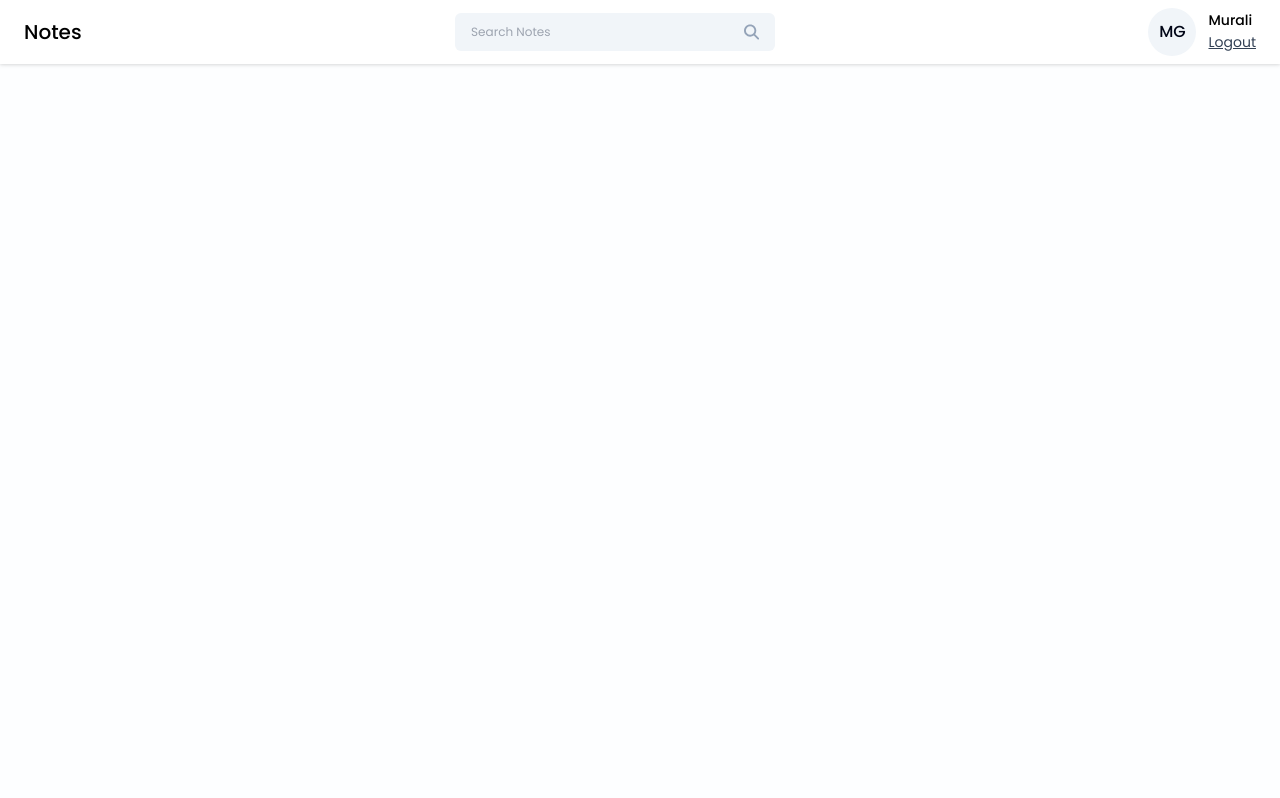
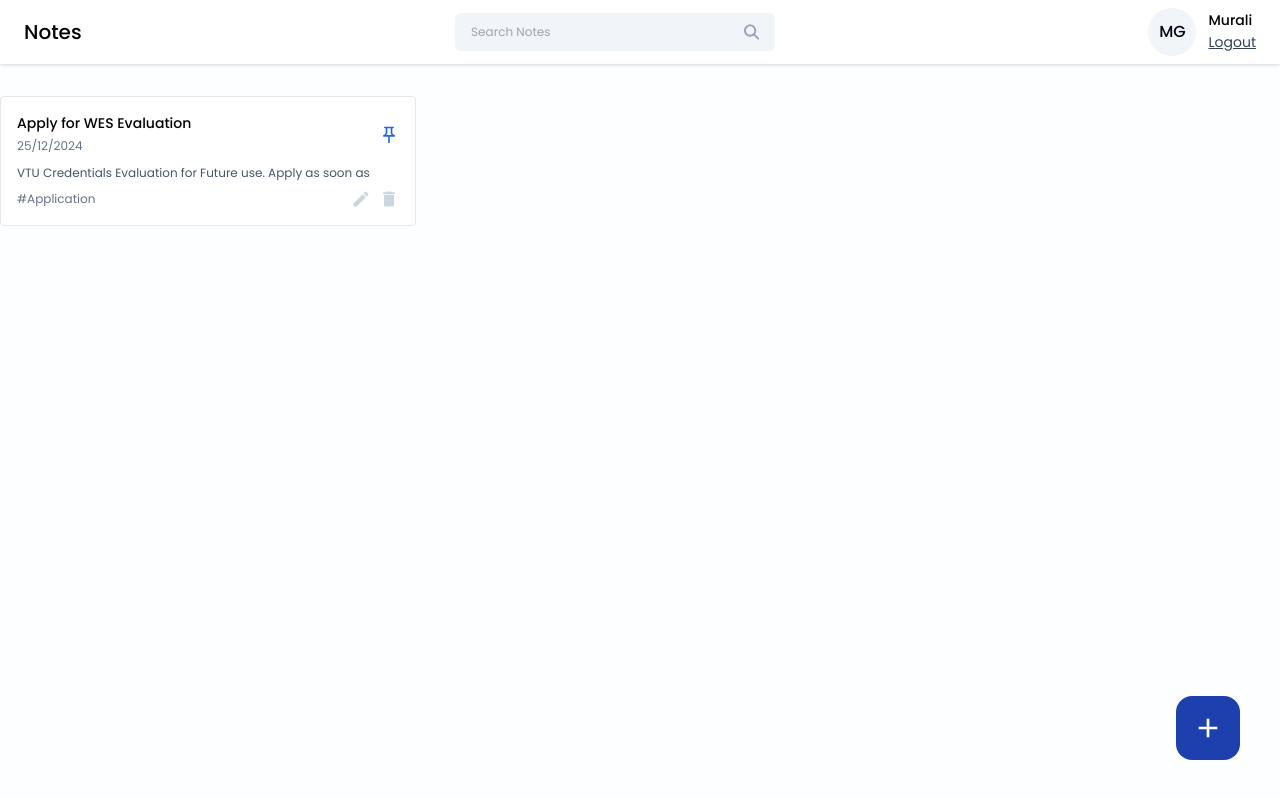
Before and after one commit to murali-ganta/notes-app, a React app in the folder frontend/notes-app/: page /dashboard in a window 1280 px wide. Built offline with nearby package versions, Linux system fonts and the light colour scheme; the HTML template or start-up script is replaced by a standard one.

Commit message:
added NoteCard UI and Add Note Btn UI

```diff
--- /dev/null
+++ b/frontend/notes-app/src/components/Cards/NoteCard.jsx
@@ -0,0 +1,47 @@
+/* eslint-disable react/prop-types */
+/* eslint-disable no-unused-vars */
+import React from 'react'
+import { MdOutlinePushPin } from 'react-icons/md';
+import { MdCreate, MdDelete } from 'react-icons/md';
+
+const Note = ({
+    title,
+    date,
+    content,
+    tags,
+    isPinned,
+    onEdit,
+    onDelete,
+    onPinNote
+}) => {
+  return (
+    // Note Card
+    <div className='border rounded p-4 bg-white hover:shadow-xl transition-all ease-in-out'>
+        {/* Note title, date and Pin */}
+        <div className='flex items-center justify-between'>
+          <div>
+              <h6 className="text-sm font-medium">{title}</h6>
+              <span className="text-xs text-slate-500">{date}</span>
+          </div>
+
+          <MdOutlinePushPin className={`icon-btn ${isPinned ? 'text-blue-600': 'text-slate-300'}`} onClick={onPinNote} />
+        </div>
+
+        {/* Note Content */}
+        <p className="text-xs text-slate-600 mt-2">{content?.slice(0,60)}</p>
+
+        {/* Note tags and icons (i.e., edit and delete) */}
+        <div className='flex items-center justify-between mt-2'>
+          <div className="text-xs text-slate-500">{tags}</div>
+
+          <div className="flex items-center gap-2">
+            <MdCreate className='icon-btn hover:text-green-600' onClick={onEdit} />
+            <MdDelete className='icon-btn hover:text-red-500' onClick={onDelete} />
+          </div>
+        </div>
+
+    </div>
+  )
+}
+
+export default Note
--- a/frontend/notes-app/src/index.css
+++ b/frontend/notes-app/src/index.css
@@ -24,4 +24,8 @@
   .btn-primary {
     @apply w-full text-sm bg-blue-700 text-white p-2 rounded my-1 hover:bg-blue-600;
   }
+
+  .icon-btn {
+    @apply text-xl text-slate-300 cursor-pointer hover:text-blue-600;
+  }
 }
--- a/frontend/notes-app/src/pages/Home/Home.jsx
+++ b/frontend/notes-app/src/pages/Home/Home.jsx
@@ -1,11 +1,35 @@
 /* eslint-disable no-unused-vars */
 import React from 'react';
 import Navbar from '../../components/Navbar/Navbar';
+import NoteCard from '../../components/Cards/NoteCard';
+import { MdAdd } from 'react-icons/md';
 
 const Home = () => {
     return (
         <>
             <Navbar />
+
+            <div className='container mx-auto'>
+                <div className='grid grid-cols-3 gap-4 mt-8'>
+                    {/* Note Card Component */}
+                    <NoteCard
+                        title="Apply for WES Evaluation"
+                        date="25/12/2024"
+                        content="VTU Credentials Evaluation for Future use. Apply as soon as possible"
+                        tags='#Application'
+                        isPinned={true}
+                        onEdit={()=>{}}
+                        onDelete={()=>{}}
+                        onPinNote={()=>{}}
+                    />
+
+                    {/* Add New Note Button ' + ' */}
+                    <button className="w-16 h-16 flex items-center justify-center rounded-2xl bg-blue-800 hover:bg-blue-600 absolute right-10 bottom-10" onClick={()=>{}}>
+                        <MdAdd className="text-[32px] text-white" />
+                    </button>
+
+                </div>
+            </div>
         </>
     )
 }
```
